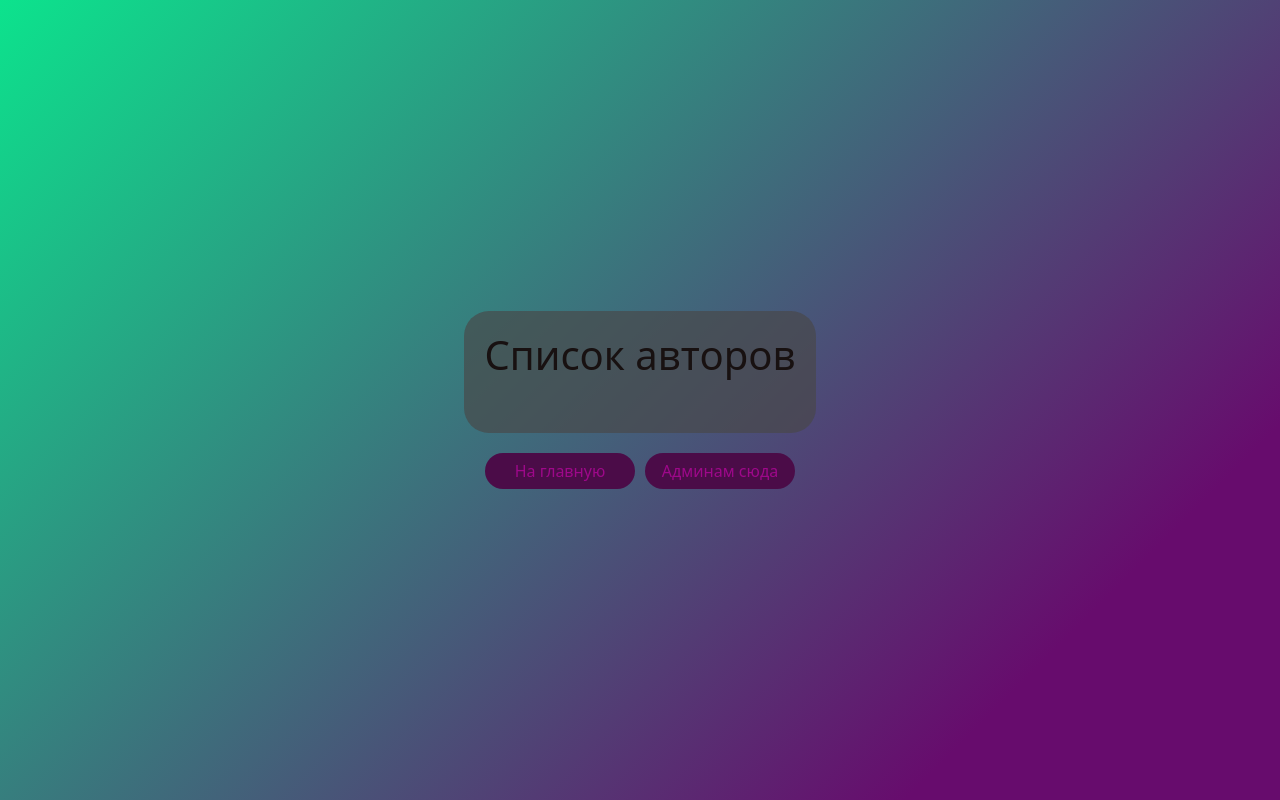
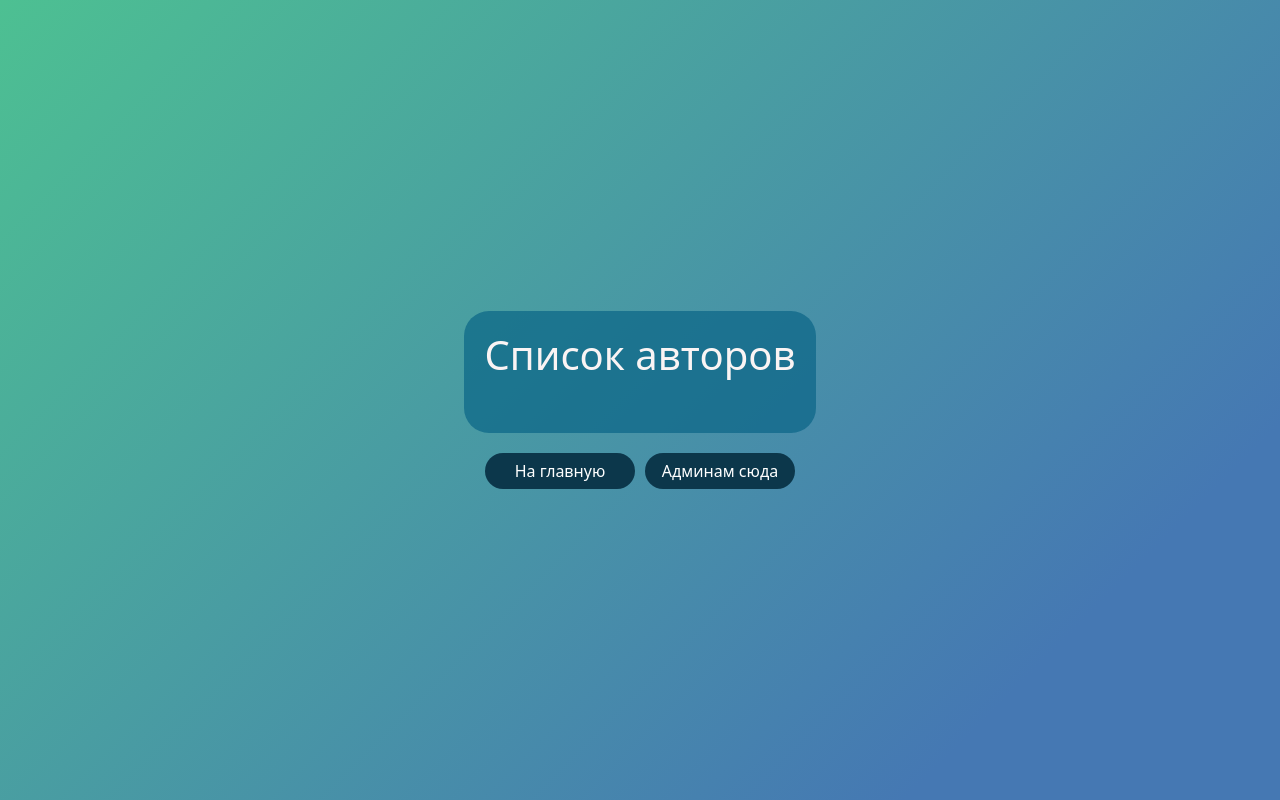
Before and after one commit to tokuseiHagane/back-practice, a PHP site: page /kok.html in a window 1280 px wide. Run offline with PHP 8.4, Linux system fonts and the light colour scheme.

Commit message:
Правки в css

```diff
--- a/pr5-docker/apache/content/style.css
+++ b/pr5-docker/apache/content/style.css
@@ -1,7 +1,7 @@
 html{
     width: 100%;
     height: 100%;
-    background: linear-gradient(315deg, rgb(103, 12, 109) 18%, rgb(12, 227, 141) 100%, rgb(253, 2, 2) 47%) no-repeat;
+    background: linear-gradient(315deg, rgb(69, 120, 179) 18%,rgb(77, 192, 146) 100%, rgb(201, 94, 94) 47%) no-repeat;
 }
 body{
     display: flex;
@@ -11,9 +11,9 @@ body{
     height: inherit;
 }
 
-a, h1, p{color: #181111; transition: all 0.5s;}
+a, h1, p{color: #faf4f4; transition: all 0.5s;}
 a, p{font-size: 18px;}
-a:hover{color: #570542; transition: all 0.5s;}
+a:hover{color: #fafafa; transition: all 0.5s;}
 ul{
     list-style-type: disclosure-open;
 }
@@ -33,7 +33,7 @@ ul{
     align-items: center;
     gap: 10px;
     padding: 20px;
-    background: rgba(73, 72, 72, 0.651);
+    background: rgba(6, 97, 133, 0.651);
     border-radius: 25px;
 }
 .exile{display: flex; gap: 10px;}
@@ -58,17 +58,17 @@ a{
 .exile a{
     width: 150px;
     padding: 10px 15px 10px 15px;
-    background: rgb(75, 12, 72);
+    background: rgb(12, 55, 75);
     border-radius: 25px;
     font-size: 16px;
     text-align: center;
     line-height: 16px;
     text-decoration: none;
-    color: rgb(158, 8, 138);
+    color: rgb(255, 255, 255);
     transition: all 0.5s cubic-bezier(1,-1.53,.52,1.53);
 }
 .exile a:hover{
-    box-shadow: 0px 0px 10px rgb(214, 37, 126);
+    box-shadow: 0px 0px 10px rgb(247, 238, 242);
     transition: all 1s cubic-bezier(1,-1.53,.52,1.53);
     transform: translate(0, -5px) scale(1.1);
 }
```
Also changed, not shown: pr5-docker/nginx/content/style.css (+6 -6 lines).
